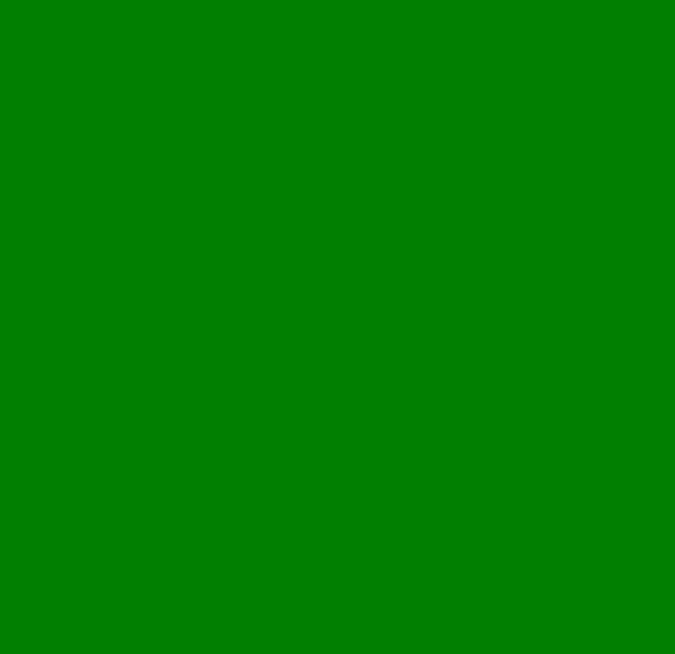
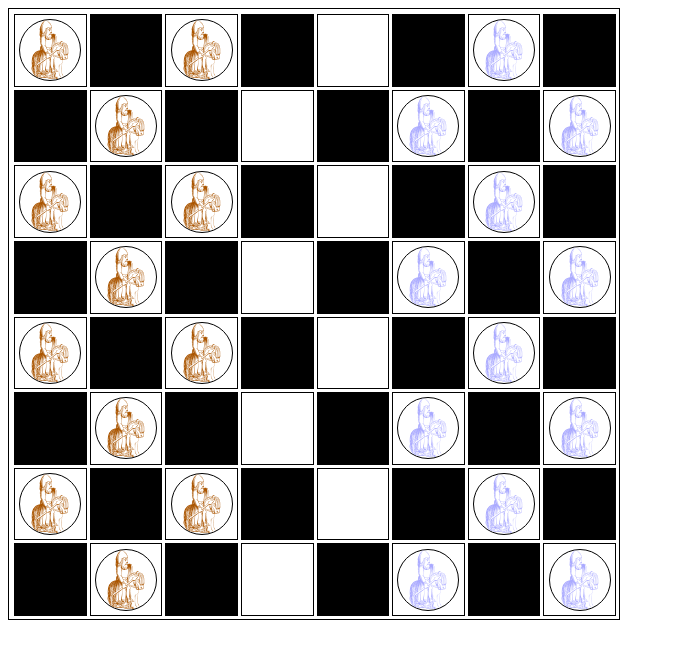
Before and after one commit to vertefra/checkers-redone, a website built with webpack: page dist/index.html in a window 1280 px wide. Shown: the whole page, without its empty margins (0-675 px from the left). Built offline with nearby package versions, Linux system fonts and the light colour scheme.

Commit message:
graphic board

```diff
--- /dev/null
+++ b/src/board.css
@@ -0,0 +1,30 @@
+.board {
+  width: 600px;
+  height: 600px;
+  border: 1px black solid;
+  display: grid;
+  column-gap: 5px;
+  row-gap: 5px;
+  padding: 5px;
+}
+
+.cell {
+  width: 100%;
+  height: 100%;
+  border: solid black 1px;
+  cursor: pointer;
+  display: flex;
+  align-items: center;
+  justify-content: center;
+}
+
+.void-cell {
+  background-color: black;
+}
+
+.pawn {
+  width: 60px;
+  height: 60px;
+  border-radius: 50%;
+  border: 1px solid black;
+}
--- /dev/null
+++ b/src/graphic.js
@@ -0,0 +1,42 @@
+export default class BoardEngine {
+  constructor(board, DOMAnchor) {
+    this.root = DOMAnchor;
+    this.board = board;
+  }
+
+  initBoard() {
+    this.board.setUpBoard();
+  }
+
+  renderBoard() {
+    const grapBoard = document.createElement("div");
+    const b = this.board;
+
+    grapBoard.classList.add("board");
+    grapBoard.style.gridTemplateColumns = `repeat(${b.x}, ${b.x}fr)`;
+    grapBoard.style.gridTemplateRows = `repeat(${b.y}, ${b.y}fr)`;
+
+    for (let cell in b.board) {
+      const cellType = b.board[cell];
+      const grapCell = document.createElement("div");
+      grapCell.classList.add("cell");
+
+      if (cellType === " ") grapCell.classList.add("void-cell");
+      if (cellType === "B") grapCell.classList.add("B-cell");
+      if (cellType === "W") grapCell.classList.add("W-cell");
+
+      if (cellType === "B" || cellType === "W") {
+        grapCell.innerHTML = `
+          <img class="pawn"
+            src="./assets/${cellType}.svg"
+            stroke="red"
+          />
+        `;
+      }
+
+      grapBoard.append(grapCell);
+    }
+
+    this.root.append(grapBoard);
+  }
+}
--- a/src/index.js
+++ b/src/index.js
@@ -1,13 +1,11 @@
 import Board from "./class.js";
-import "./style.css";
-import { bestMove } from "./utils.js";
+import BoardEngine from "./graphic";
 
-console.log("sanity");
+import "./board.css";
 
 const board = new Board(8);
-board.setUpBoard();
-board.renderBoard();
+const root = document.getElementById("root");
+const engine = new BoardEngine(board, root);
 
-console.log(board.returnBestMove("B"));
-
-board.renderBoard();
+engine.initBoard();
+engine.renderBoard();
--- a/src/style.css
+++ /dev/null
@@ -1,3 +0,0 @@
-body{
-    background-color: green;
-}
```
Also changed, not shown: dist/assets/B.svg (added), dist/assets/W.svg (added), dist/index.html.
